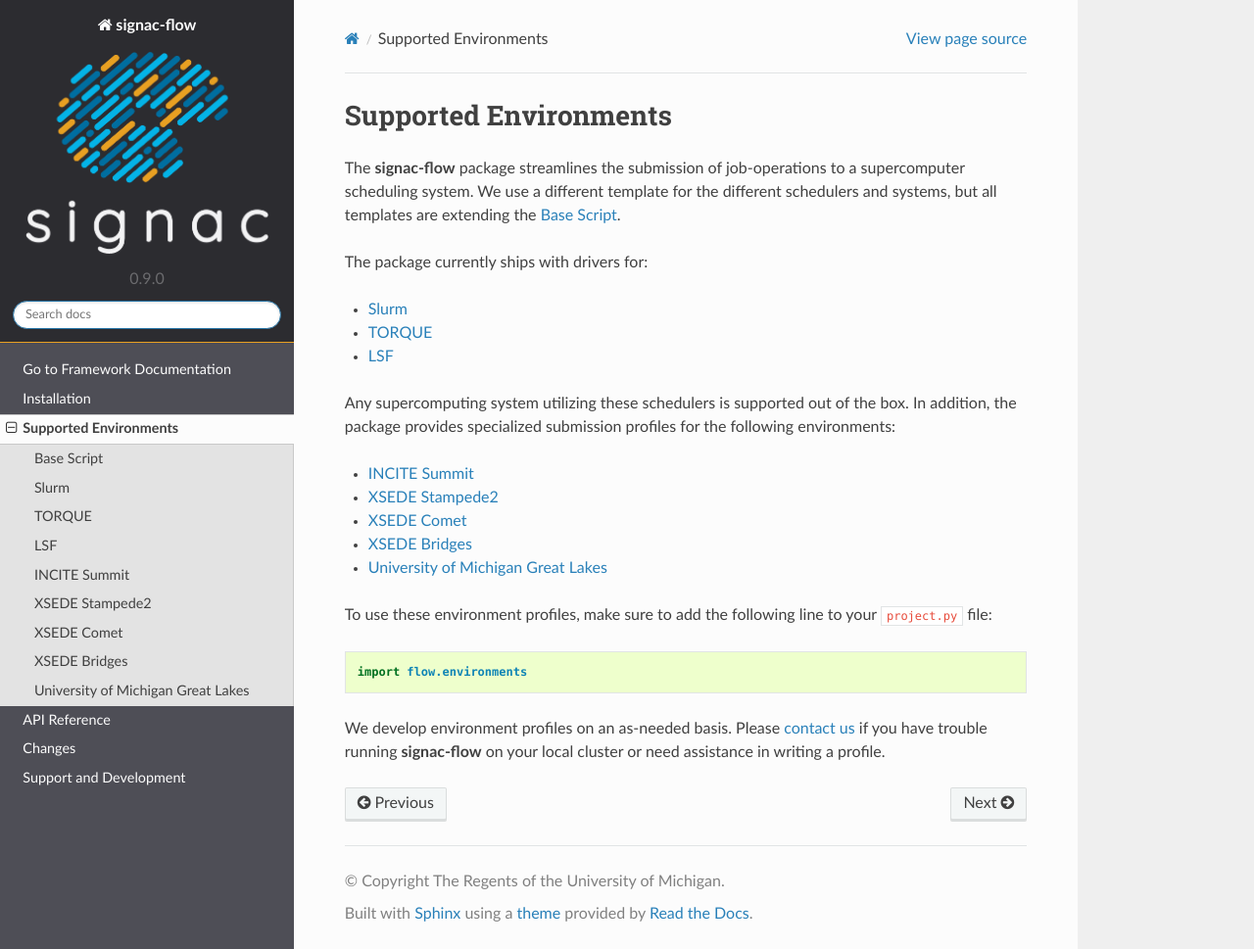
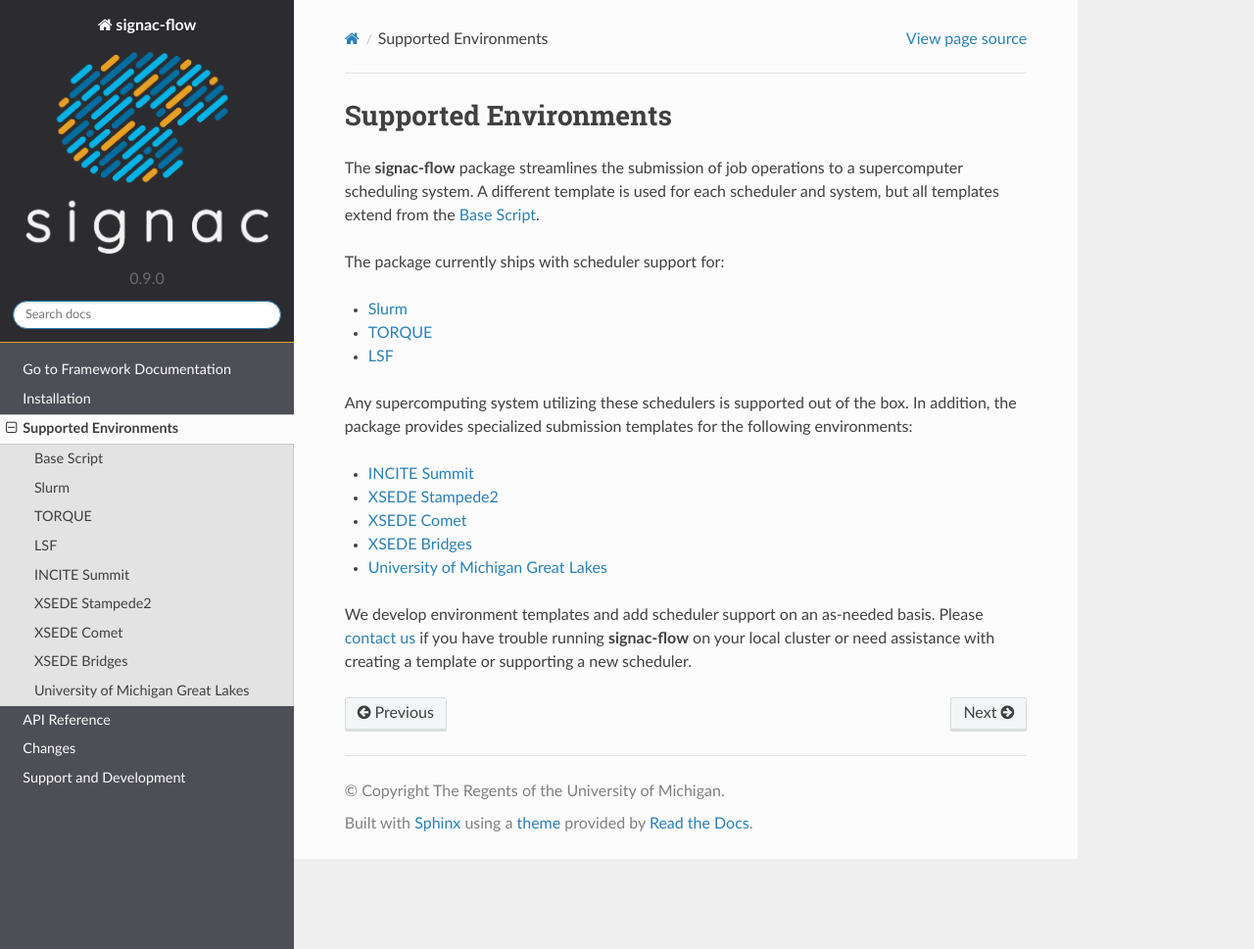
Before and after one commit to glotzerlab/signac-flow, a Sphinx documentation site: the page built from doc/supported_environments.rst, in a window 1280 px wide and 969 px high. Shown: the whole window at 98% size. Built offline with Sphinx 7.4.7 and the Read the Docs theme 2.0.0, drawn with Linux system fonts in a browser that asks for light colours.

Commit message:
Clarify environment docs
- We don't have to import flow.environments anymore.
- Replaced words like "environment profile" with more standardized terms like "template" or "scheduler."

```diff
--- a/doc/supported_environments.rst
+++ b/doc/supported_environments.rst
@@ -4,8 +4,8 @@
 Supported Environments
 ======================
 
-The **signac-flow** package streamlines the submission of job-operations to a supercomputer scheduling system.
-We use a different template for the different schedulers and systems, but all templates are extending the :ref:`base-script`.
+The **signac-flow** package streamlines the submission of job operations to a supercomputer scheduling system.
+A different template is used for each scheduler and system, but all templates extend from the :ref:`base-script`.
 
 .. _base-script: supported_environments/base
 
@@ -14,7 +14,7 @@
 
     supported_environments/base
 
-The package currently ships with drivers for:
+The package currently ships with scheduler support for:
 
 .. toctree::
 
@@ -23,7 +23,7 @@
    supported_environments/lsf
 
 Any supercomputing system utilizing these schedulers is supported out of the box.
-In addition, the package provides specialized submission profiles for the following environments:
+In addition, the package provides specialized submission templates for the following environments:
 
 .. toctree::
    supported_environments/summit
@@ -32,11 +32,5 @@
    supported_environments/bridges
    supported_environments/umich
 
-To use these environment profiles, make sure to add the following line to your ``project.py`` file:
-
-.. code-block:: python
-
-       import flow.environments
-
-We develop environment profiles on an as-needed basis.
-Please `contact us <mailto:signac-support@umich.edu>`_ if you have trouble running **signac-flow** on your local cluster or need assistance in writing a profile.
+We develop environment templates and add scheduler support on an as-needed basis.
+Please `contact us <mailto:signac-support@umich.edu>`_ if you have trouble running **signac-flow** on your local cluster or need assistance with creating a template or supporting a new scheduler.
```
